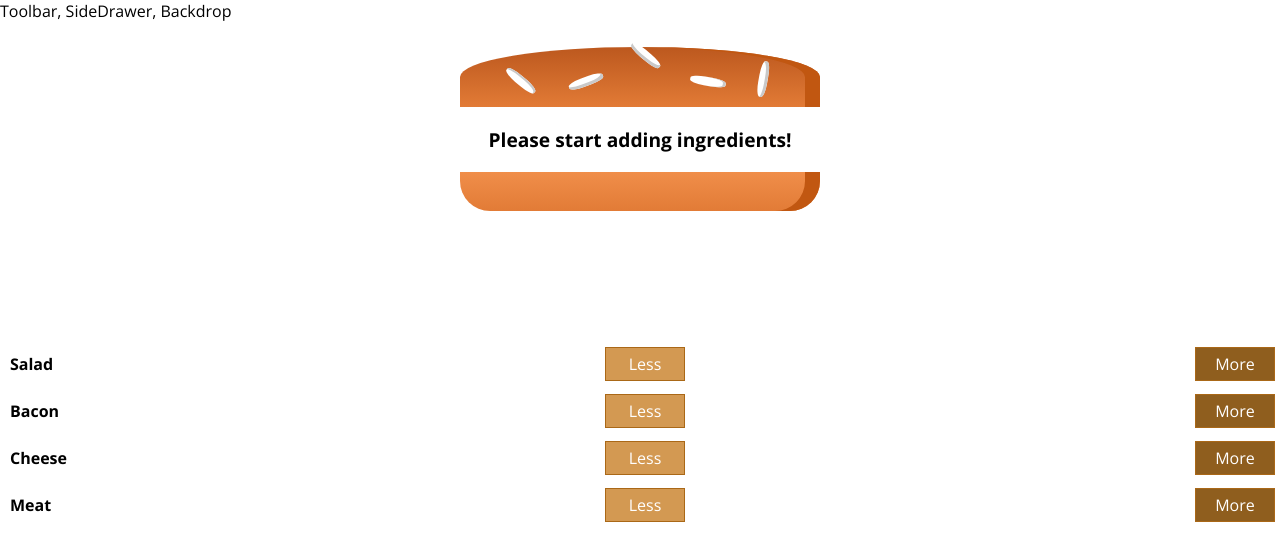
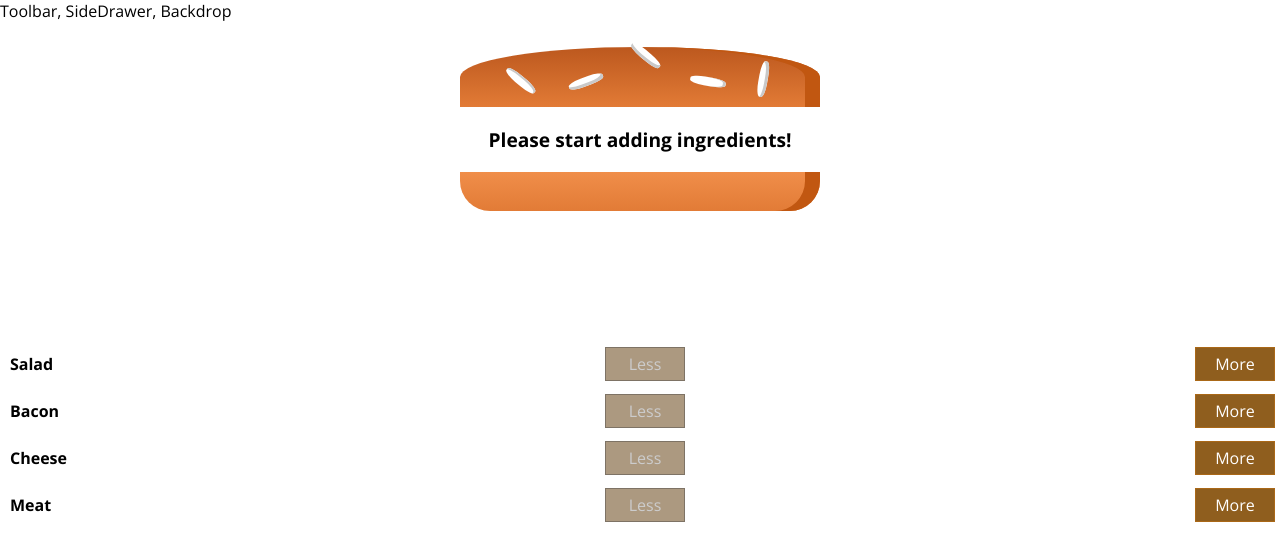
Before and after one commit to stdj91/react-burger-app, a React (Create React App) app: page / in a window 1280 px wide. Shown: the top 560 px of the page. Built offline with nearby package versions, Linux system fonts and the light colour scheme.

Commit message:
remove ingredients added

```diff
--- a/src/components/Burger/BuildControls/BuildControl/BuildControl.js
+++ b/src/components/Burger/BuildControls/BuildControl/BuildControl.js
@@ -5,7 +5,7 @@
 const buildControl = (props) => (
     <div className={classes.BuildControl}>
         <div className={classes.Label}>{props.label}</div>
-        <button className={classes.Less}>Less</button>
+        <button className={classes.Less} onClick={props.removed} disabled={props.disabled}>Less</button>
         <button className={classes.More} onClick={props.added}>More</button>
     </div>
 );
--- a/src/components/Burger/BuildControls/BuildControls.js
+++ b/src/components/Burger/BuildControls/BuildControls.js
@@ -16,7 +16,9 @@
             <BuildControl
              key={ctrl.label}
              label={ctrl.label}
-             added={() => props.ingredientAdded(ctrl.type)} />
+             added={() => props.ingredientAdded(ctrl.type)}
+             removed={() => props.ingredientRemoved(ctrl.type)}
+             disabled={props.disabled[ctrl.type]} />
         ))}
     </div>
 );
--- a/src/container/BurgerBuilder/BurgerBuilder.js
+++ b/src/container/BurgerBuilder/BurgerBuilder.js
@@ -41,16 +41,36 @@
     }
 
     removeIngredientsHandler = (type) => {
-
+        const oldCount = this.state.ingredients[type];
+        if (oldCount <= 0) {
+            return;
+        }
+        const updateCounted = oldCount - 1;
+        const updateIngredients = {
+            ...this.state.ingredients
+        }
+        updateIngredients[type] = updateCounted;
+        const priceDeduction = INGREDIENT_PRICES[type];
+        const oldPrice = this.state.totalPrice;
+        const newPrice = oldPrice - priceDeduction;
+        this.setState ({totalPrice: newPrice, ingredients: updateIngredients})
     }
 
 
     render () {
+        const disabledInfo = {
+            ...this.state.ingredients
+        };
+        for (let key in disabledInfo) {
+            disabledInfo[key] = disabledInfo[key] <= 0;
+        }
         return (
            <Aux>
                <Burger ingredients={this.state.ingredients}/>
                <BuildControls
-                ingredientAdded={this.addIngredientsHandler} />
+                ingredientAdded={this.addIngredientsHandler}
+                ingredientRemoved={this.removeIngredientsHandler}
+                disabled={disabledInfo} />
            </Aux>
         );
     }
```
